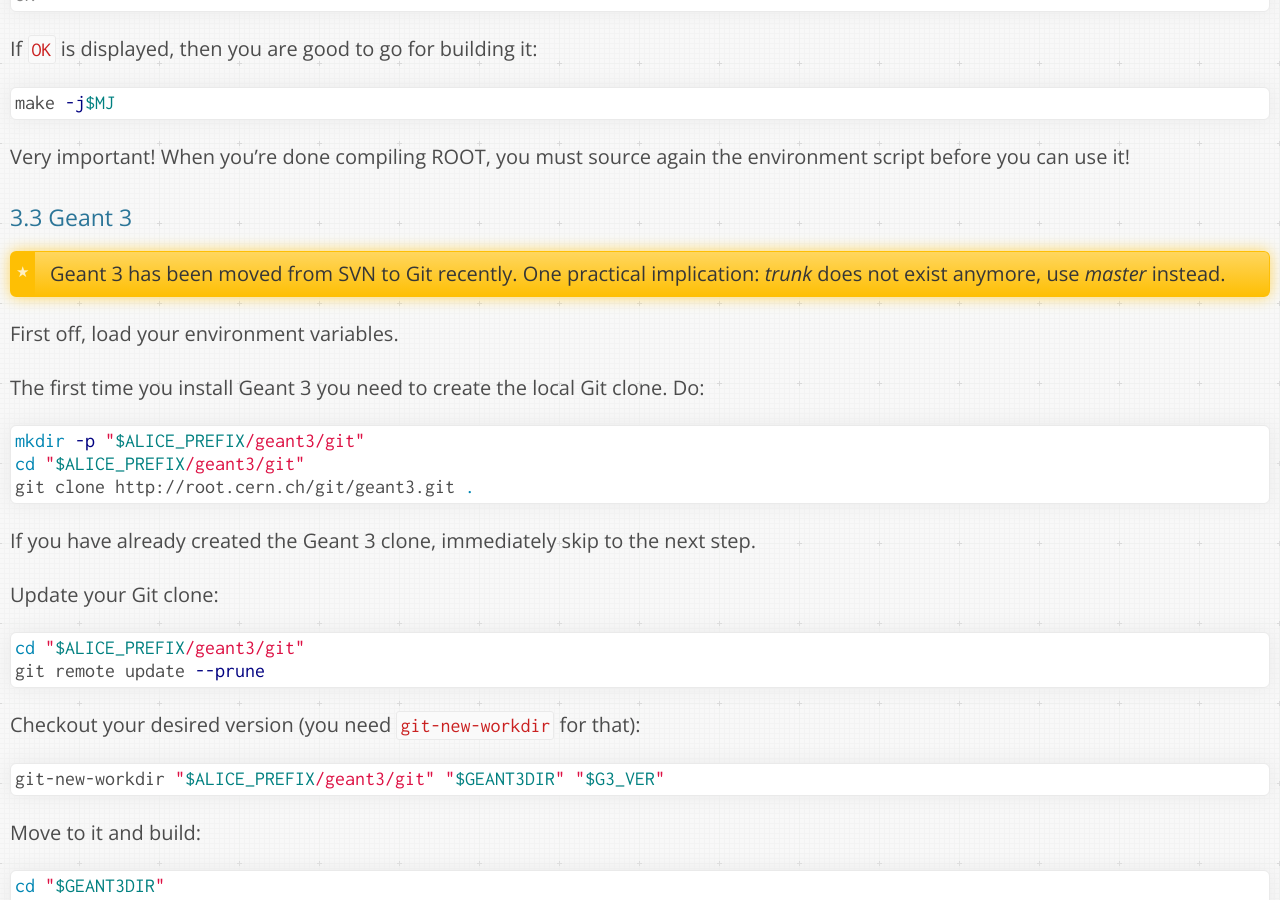
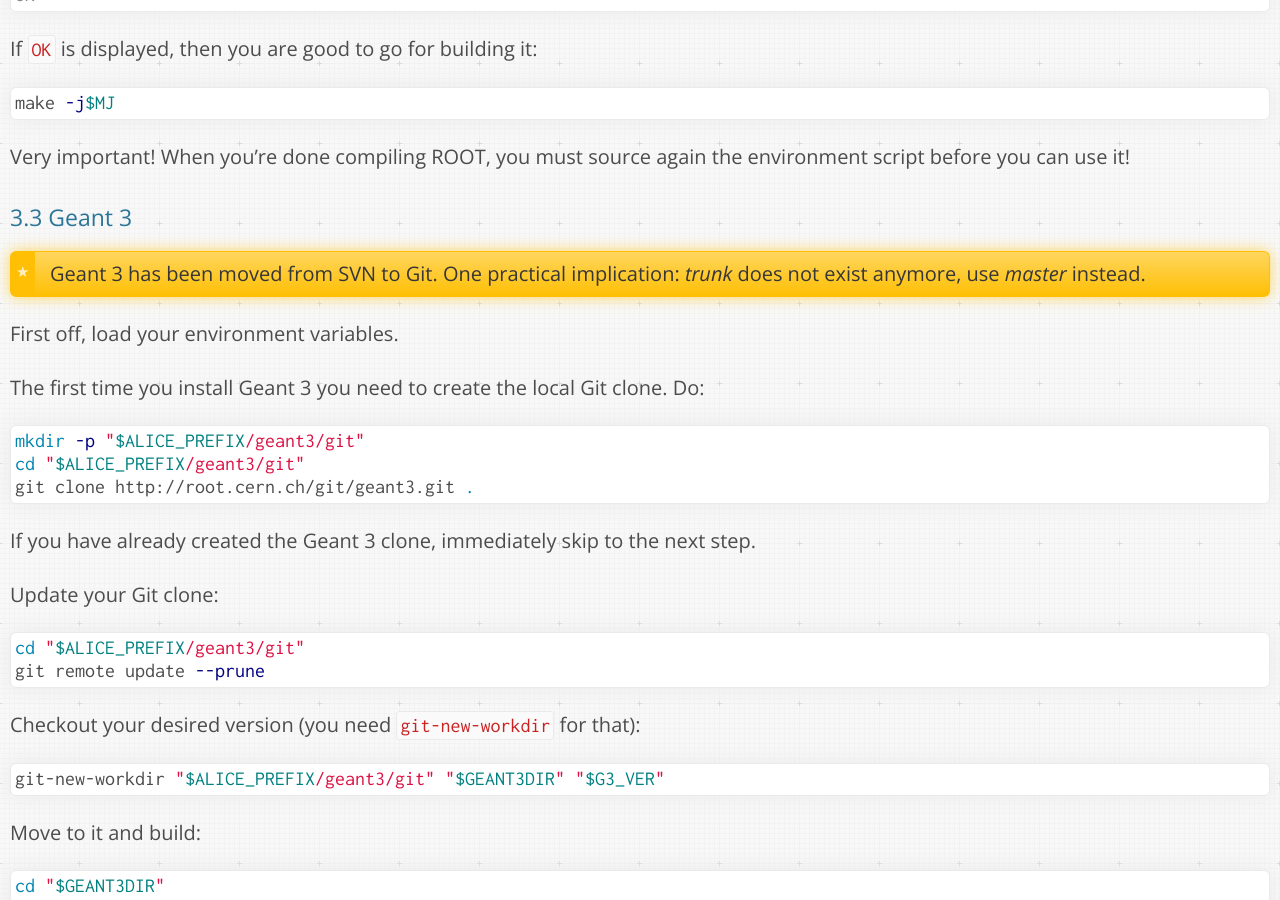
Before and after one commit to dberzano/dberzano.github.io, a Jekyll site: the page built from alice/install-aliroot/manual.md, in a window 1280 px wide and 900 px high, scrolled down 7457 px. Built offline with Jekyll 4.4.1, drawn with Linux system fonts in a browser that asks for light colours; Markdown is read by kramdown in place of the engine named in the settings.

Commit message:
AliInst: SVN to Git migration of G3 wasn't recent!

```diff
--- a/alice/install-aliroot/manual.md
+++ b/alice/install-aliroot/manual.md
@@ -355,8 +355,8 @@
 
 ### Geant 3
 
-> Geant 3 has been moved from SVN to Git recently. One practical
-> implication: *trunk* does not exist anymore, use *master* instead.
+> Geant 3 has been moved from SVN to Git. One practical implication:
+> *trunk* does not exist anymore, use *master* instead.
 
 First off, **load your environment variables**.
 
```
